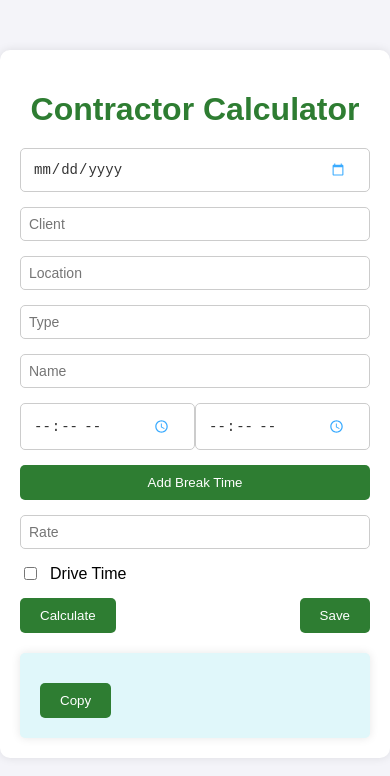
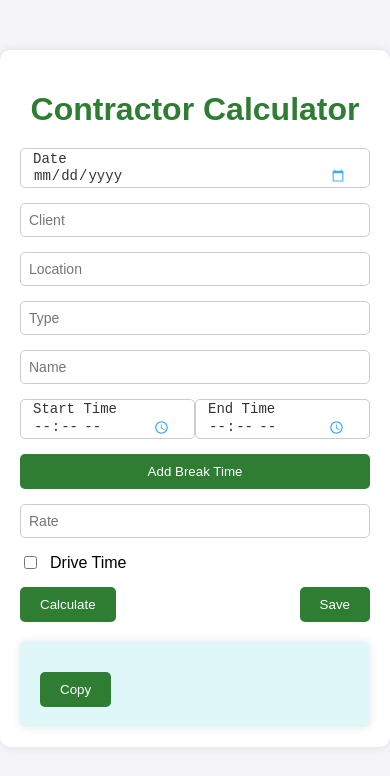
Before and after one commit to jakeww/contractorcalculator, a React (Create React App) app: page / in a window 390 px wide. Shown: the top 776 px of the page. Built offline with nearby package versions, Linux system fonts and the light colour scheme.

Commit message:
javascript repaint

```diff
--- a/src/App.css
+++ b/src/App.css
@@ -163,20 +163,30 @@ body {
   .input {
     font-size: 14px;
     padding: 8px;
+    background-color: #ffffff; /* Ensure background color is white */
+    color: #333; /* Ensure text color is dark */
+    border: 1px solid #ccc; /* Ensure border is visible */
+    box-sizing: border-box;
   }
 
   .input[type="date"],
   .input[type="time"] {
     font-size: 14px;
     padding: 12px;
-    background-color: #ffffff;
-    color: #333;
+    height: 40px; /* Add explicit height */
+    width: 100%;  /* Ensure full width */
+    background-color: #ffffff; /* Ensure background color is white */
+    color: #333; /* Ensure text color is dark */
     outline: none;
+    border: 1px solid #ccc; /* Ensure border is visible */
+    box-sizing: border-box;
+    appearance: none; /* Remove default appearance */
+    -webkit-appearance: none; /* Remove default appearance on iOS */
   }
 
   .input[type="date"]::-webkit-datetime-edit,
   .input[type="time"]::-webkit-datetime-edit {
-    color: #333;
+    color: #333; /* Ensure text color is dark */
   }
 
   .input[type="date"]::-webkit-clear-button,
@@ -193,7 +203,14 @@ body {
   .input[type="time"]::-webkit-calendar-picker-indicator {
     margin-right: 10px;
   }
+
+  .input[type="date"]:not(:placeholder-shown)::before,
+  .input[type="time"]:not(:placeholder-shown)::before {
+    content: attr(placeholder);
+    color: #333;
+  }
 }
+
 
 /* Dark mode specific styles */
 @media (prefers-color-scheme: dark) {
--- a/src/App.js
+++ b/src/App.js
@@ -21,6 +21,15 @@ const App = () => {
     if (savedData) {
       setFormData(JSON.parse(savedData));
     }
+
+    // Force repaint for mobile input elements
+    const inputs = document.querySelectorAll('input[type="date"], input[type="time"]');
+    inputs.forEach(input => {
+      const parent = input.parentNode;
+      const next = input.nextSibling;
+      parent.removeChild(input);
+      parent.insertBefore(input, next);
+    });
   }, []);
 
   const handleChange = (e, index) => {
@@ -135,7 +144,6 @@ const App = () => {
           <button type="button" onClick={handleSave} className="button">Save</button>
         </div>
       </form>
-
       <div className="output-container">
         <pre className="output">{output}</pre>
         <button onClick={copyToClipboard} className="copy-button">Copy</button>
```
Lines whose indentation alone changed are shown as unchanged.
